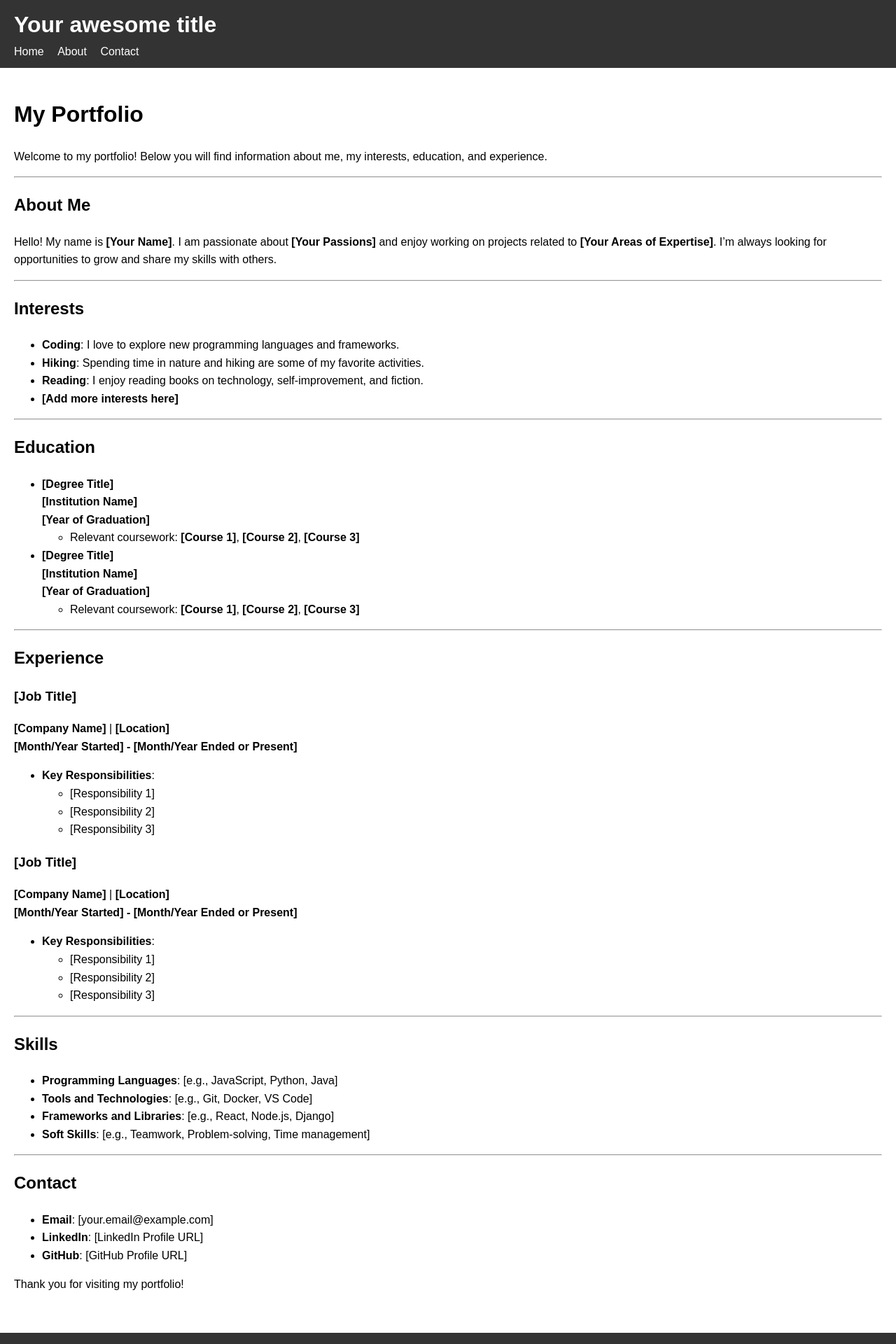
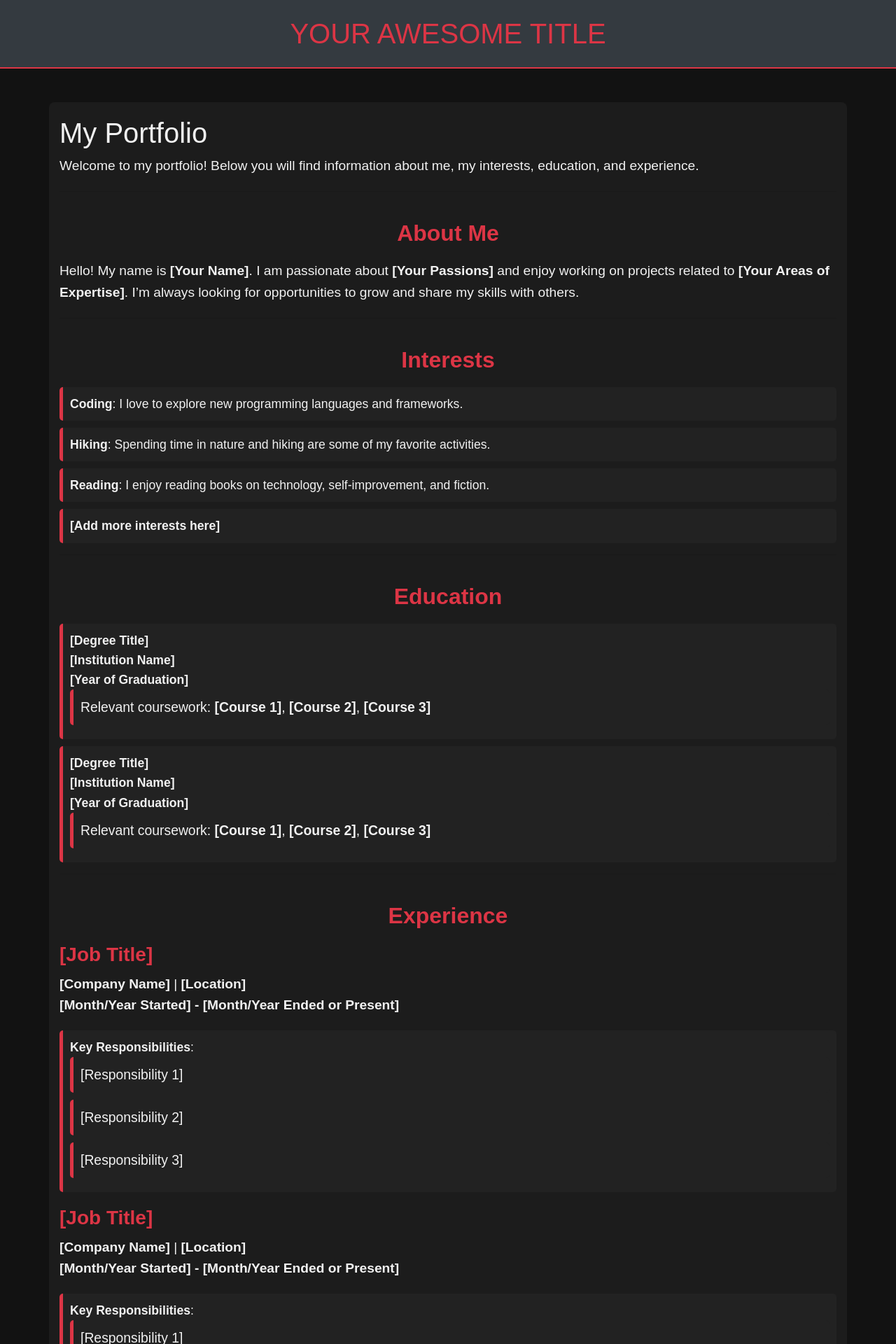
Before and after one commit to waquas9248/waquas9248.github.io, a Jekyll site: the page built from index.markdown, in a window 1280 px wide. Shown: the top 1920 px of the page at 70% size. Built offline with Jekyll 4.4.1, drawn with Linux system fonts in a browser that asks for light colours; nearby versions of some CDN libraries.

Commit message:
from docs

```diff
--- a/_layouts/page.html
+++ b/_layouts/page.html
@@ -4,28 +4,31 @@
     <meta charset="UTF-8">
     <meta name="viewport" content="width=device-width, initial-scale=1.0">
     <title>{{ page.title }}</title>
+    <link rel="stylesheet" href="https://stackpath.bootstrapcdn.com/bootstrap/4.5.2/css/bootstrap.min.css">
     <link rel="stylesheet" href="{{ "/assets/css/style.css" | relative_url }}">
 </head>
 <body>
-    <header>
-        <h1>{{ site.title }}</h1>
-        <nav>
-            <!-- Example Navigation -->
-            <ul>
-                <li><a href="{{ "/" | relative_url }}">Home</a></li>
-                <li><a href="{{ "/about" | relative_url }}">About</a></li>
-                <li><a href="{{ "/contact" | relative_url }}">Contact</a></li>
-            </ul>
-        </nav>
+    <!-- Header with black background and red highlights -->
+    <header class="bg-dark text-white p-4">
+        <div class="container">
+            <h1 class="text-uppercase text-danger">{{ site.title }}</h1>
+        </div>
     </header>
 
-    <main>
+    <!-- Main content container -->
+    <main class="container my-5">
         <!-- The content of index.md will be injected here -->
         {{ content }}
     </main>
 
-    <footer>
+    <!-- Footer with black background and red highlights -->
+    <footer class="bg-dark text-white text-center p-3">
         <p>© {{ site.title }} {{ site.time | date: "%Y" }}</p>
     </footer>
+
+    <!-- Bootstrap and Optional JS -->
+    <script src="https://code.jquery.com/jquery-3.5.1.slim.min.js"></script>
+    <script src="https://cdn.jsdelivr.net/npm/@popperjs/core@2.5.2/dist/umd/popper.min.js"></script>
+    <script src="https://stackpath.bootstrapcdn.com/bootstrap/4.5.2/js/bootstrap.min.js"></script>
 </body>
 </html>
--- a/assets/css/style.css
+++ b/assets/css/style.css
@@ -3,46 +3,109 @@ body {
     margin: 0;
     font-family: Arial, sans-serif;
     line-height: 1.6;
+    background-color: #121212; /* dark background */
+    color: #f1f1f1; /* light text for contrast */
 }
 
+/* Header */
 header {
-    background: #333;
+    background-color: #000; /* pure black */
     color: #fff;
-    padding: 10px 20px;
+    padding: 20px;
+    text-align: center;
+    border-bottom: 2px solid #dc3545; /* red underline */
 }
 
 header h1 {
+    color: #dc3545; /* red text */
     margin: 0;
 }
 
-nav ul {
+/* Main content */
+main {
+    padding: 20px;
+    background-color: #1c1c1c; /* slightly lighter black */
+    border-radius: 8px;
+}
+
+/* Sections */
+h2 {
+    margin-top: 40px;
+    margin-bottom: 20px;
+    text-align: center;
+    font-weight: bold;
+    color: #dc3545; /* red headings */
+}
+
+p {
+    margin-bottom: 20px;
+    font-size: 1.2em;
+}
+
+/* About Me Image */
+img {
+    max-width: 100%;
+    height: auto;
+    border-radius: 50%;
+    border: 3px solid #dc3545; /* red border */
+}
+
+/* List Styling */
+ul {
     list-style: none;
     padding: 0;
-    margin: 0;
 }
 
-nav ul li {
-    display: inline;
-    margin-right: 15px;
+ul li {
+    background: #222; /* dark gray for contrast */
+    margin-bottom: 10px;
+    padding: 10px;
+    border-radius: 5px;
+    font-size: 1.1em;
+    border-left: 5px solid #dc3545; /* red accent */
 }
 
-nav ul li a {
+/* Education and Experience Sections */
+.education, .experience {
+    border-left: 5px solid #dc3545; /* red accent on left border */
+    padding-left: 15px;
+    margin-bottom: 20px;
+    background-color: #222; /* dark gray */
+    padding: 10px;
+    border-radius: 5px;
+}
+
+h3 {
+    font-weight: bold;
+    margin-top: 20px;
+    margin-bottom: 10px;
+    color: #dc3545; /* red subheadings */
+}
+
+/* Contact Info */
+.contact-info {
+    margin-top: 20px;
+    padding: 15px;
+    background: #222; /* dark gray */
+    border-radius: 5px;
+    border: 1px solid #dc3545; /* red border */
+}
+
+/* Footer */
+footer {
+    background-color: #000; /* pure black */
     color: #fff;
+    text-align: center;
+    padding: 15px;
+    border-top: 2px solid #dc3545; /* red top border */
+}
+
+/* Link Styling */
+a {
+    color: #dc3545; /* red links */
     text-decoration: none;
 }
 
-nav ul li a:hover {
+a:hover {
     text-decoration: underline;
 }
-
-main {
-    padding: 20px;
-}
-
-footer {
-    background: #333;
-    color: #fff;
-    text-align: center;
-    padding: 10px;
-    margin-top: 20px;
-}
```
